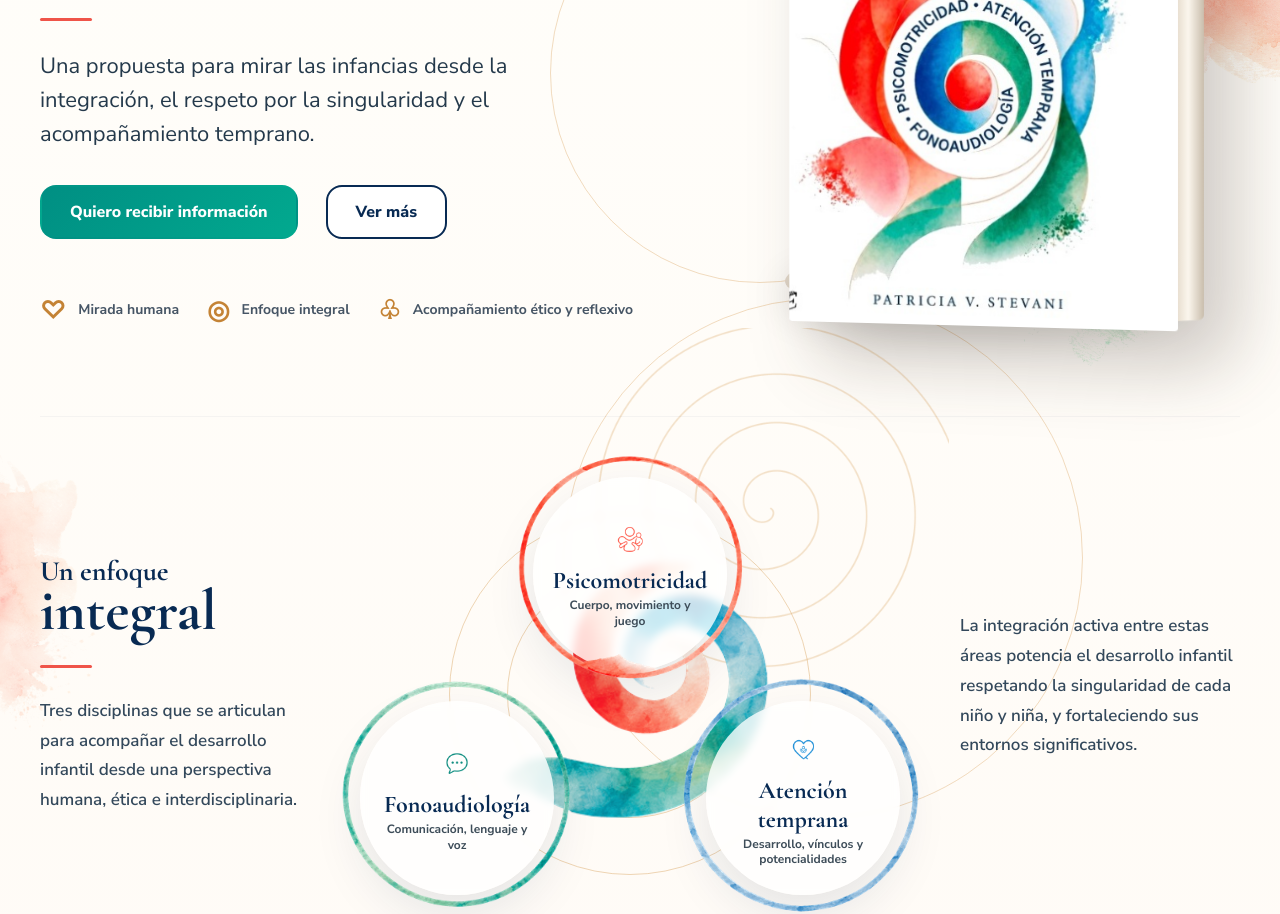
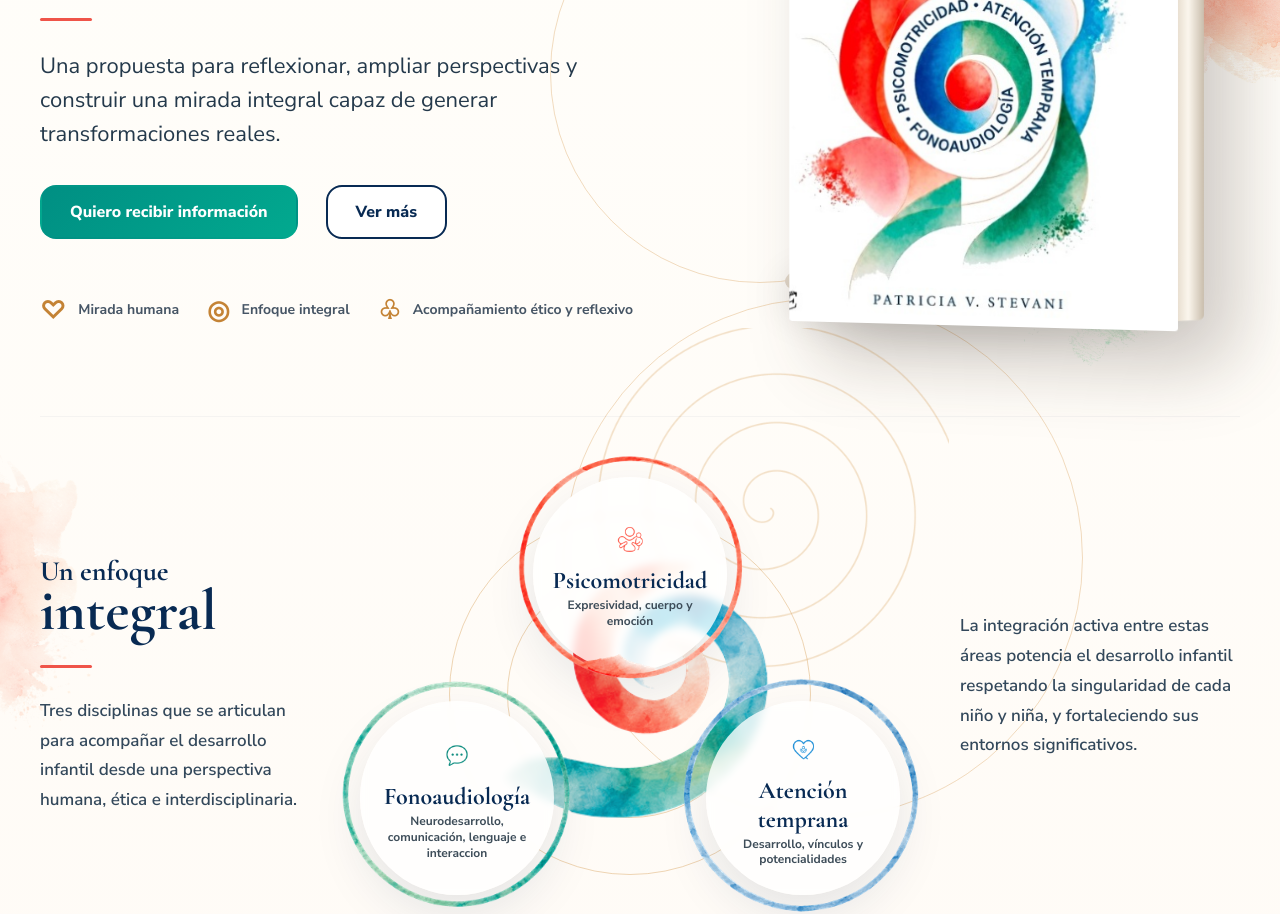
Before and after one commit to diecanush/infancias, a plain HTML site: page index.html in a window 1280 px wide. Shown: the part 392-1306 px from the top of the page. Drawn offline with nearby package versions, Linux system fonts and the light colour scheme.

Commit message:
Revise content for clarity and impact in the main sections of the homepage

```diff
--- a/index.html
+++ b/index.html
@@ -46,7 +46,7 @@
         <h1>Infancias</h1>
         <h2>Abordaje integral<br>activo temprano</h2>
         <span class="accent-line"></span>
-        <p class="lead">Una propuesta para mirar las infancias desde la integración, el respeto por la singularidad y el acompañamiento temprano.</p>
+        <p class="lead">Una propuesta para reflexionar, ampliar perspectivas y construir una mirada integral capaz de generar transformaciones reales.</p>
         <div class="actions">
           <a class="btn btn-primary" href="#comprar">Quiero recibir información</a>
           <a class="btn btn-secondary" href="#enfoque">Ver más</a>
@@ -71,8 +71,8 @@
       </div>
       <div class="integral-diagram" aria-label="Psicomotricidad, fonoaudiología y atención temprana">
         <div class="center-spiral" aria-hidden="true"></div>
-        <article class="node node-top"><div class="node-icon"><img src="assets/ui-discipline-icon-psicomotricidad.png" alt=""></div><h3>Psicomotricidad</h3><p>Cuerpo, movimiento y juego</p></article>
-        <article class="node node-left"><div class="node-icon"><img src="assets/ui-discipline-icon-fonoaudiologia.png" alt=""></div><h3>Fonoaudiología</h3><p>Comunicación, lenguaje y voz</p></article>
+        <article class="node node-top"><div class="node-icon"><img src="assets/ui-discipline-icon-psicomotricidad.png" alt=""></div><h3>Psicomotricidad</h3><p>Expresividad, cuerpo y emoción</p></article>
+        <article class="node node-left"><div class="node-icon"><img src="assets/ui-discipline-icon-fonoaudiologia.png" alt=""></div><h3>Fonoaudiología</h3><p>Neurodesarrollo, comunicación, lenguaje e interaccion</p></article>
         <article class="node node-right"><div class="node-icon"><img src="assets/ui-discipline-icon-atencion.png" alt=""></div><h3>Atención temprana</h3><p>Desarrollo, vínculos y potencialidades</p></article>
       </div>
       <p class="approach-note">La integración activa entre estas áreas potencia el desarrollo infantil respetando la singularidad de cada niño y niña, y fortaleciendo sus entornos significativos.</p>
```
